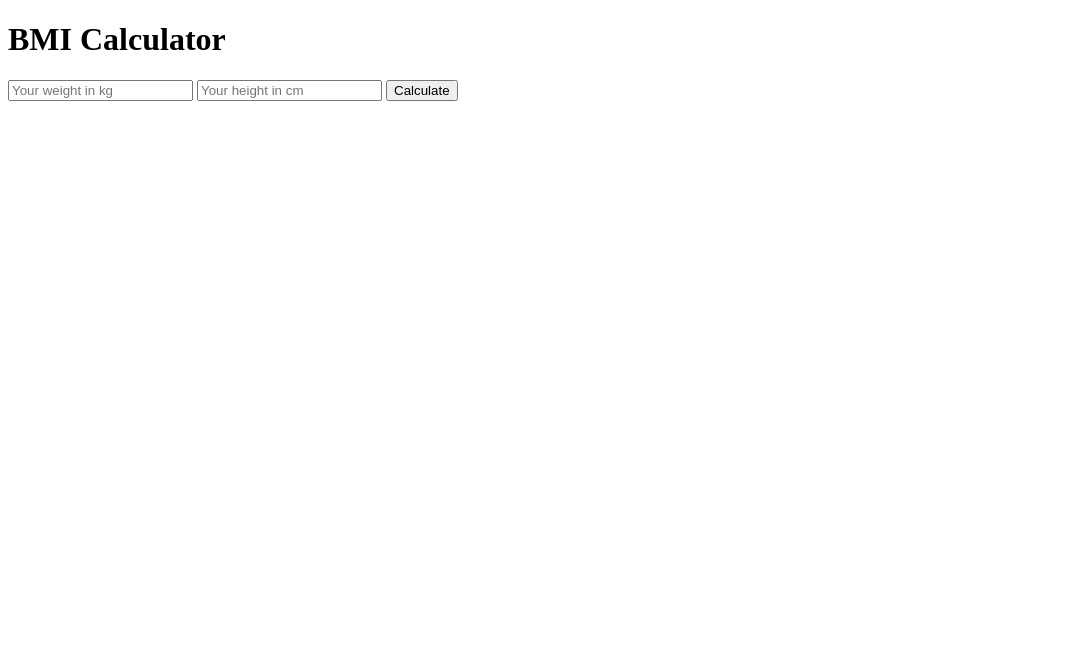
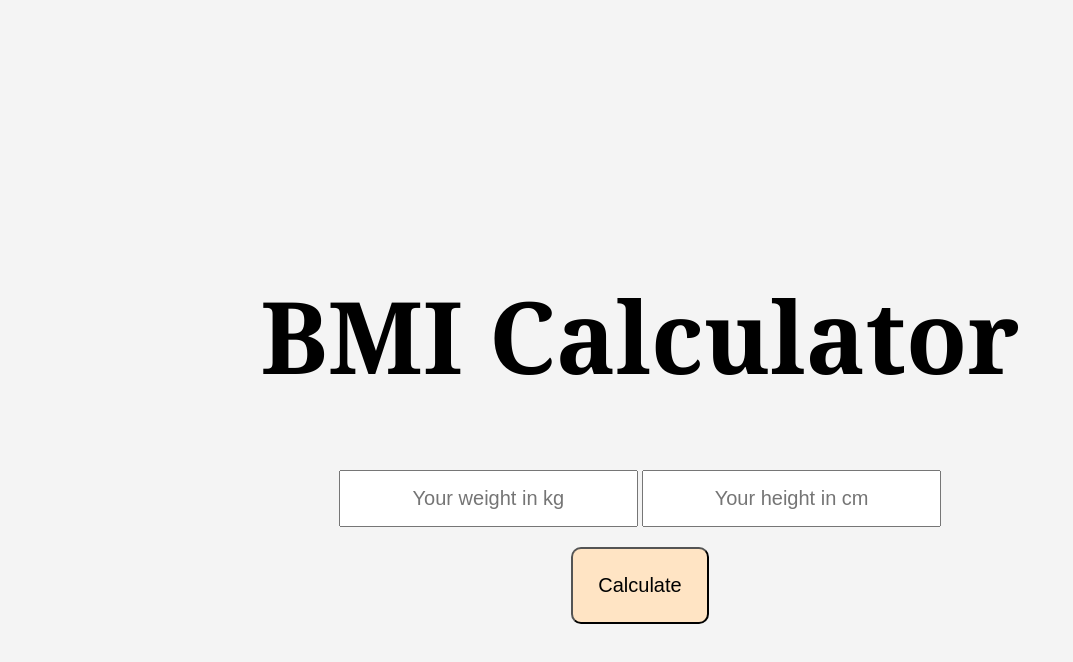
Before and after one commit to LucasKnudsen/bmi, a website: page src/index.html in a window 1280 px wide. Shown: the whole page, without its empty margins (0-1073 px from the left). Drawn offline with Linux system fonts and the light colour scheme.

Commit message:
adding styling

```diff
--- /dev/null
+++ b/src/assets/css/style.css
@@ -0,0 +1,27 @@
+body {
+    text-align: center;
+    background-color: #f4f4f4;
+    font-family: Cambria, Cochin, Georgia, Times, 'Times New Roman', serif;
+}
+
+h1 {
+    padding-top: 200px;
+    font-size: 100px;
+}
+
+input[type="text"] {
+    padding: 15px;
+    font-size: 20px;
+    text-align: center;
+}
+
+button {
+    display: block;
+    position: relative;
+    margin: 0 auto;
+    margin-top: 20px;
+    padding: 25px;
+    background-color: bisque;
+    font-size: 20px;
+    border-radius: 10px;
+}
--- a/src/assets/js/bmiUI.js
+++ b/src/assets/js/bmiUI.js
@@ -5,5 +5,5 @@ const calculateBMI = () => {
     let results = calculateMetricBMI(weightInput.value, heightInput.value);
     let message = getBMIClassification(results)
     let displayResultsElement = document.getElementById("results")
-    displayResultsElement.innerHTML = `<h1> Your BMI value is: ${results} and you are ${message}!</h1>`
+    displayResultsElement.innerHTML = `<h2> Your BMI value is: ${results} and you are ${message}!</h2>`
 }
--- a/src/index.html
+++ b/src/index.html
@@ -4,6 +4,7 @@
     <meta charset="UTF-8">
     <meta name="viewport" content="width=device-width, initial-scale=1.0">
     <title>BMI Calculator</title>
+    <link rel="stylesheet" href="./assets/css/style.css">
 </head>
 <body>
     <h1>BMI Calculator</h1>
@@ -12,8 +13,9 @@
     <button onclick="calculateBMI()" id="Calculate">Calculate</button>
     <div id="results"></div>
 
+    <script src="./assets/js/bmiUI.js"></script>
     <script src="./assets/js/bmiCalculator.js"></script>
-    <script src="./assets/js/bmiUI.js"></script>
+
 
 </body>
 </html>
```
